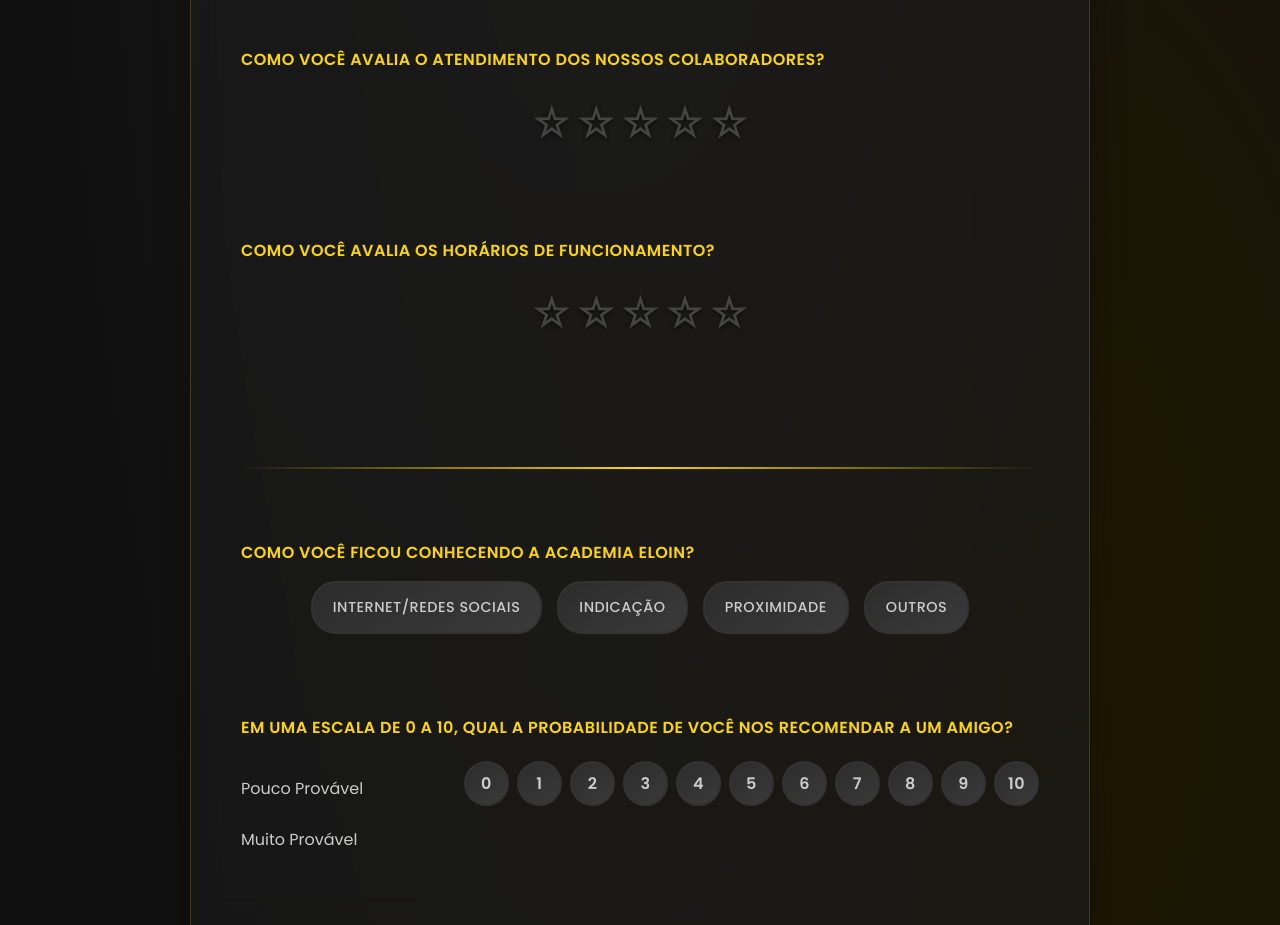
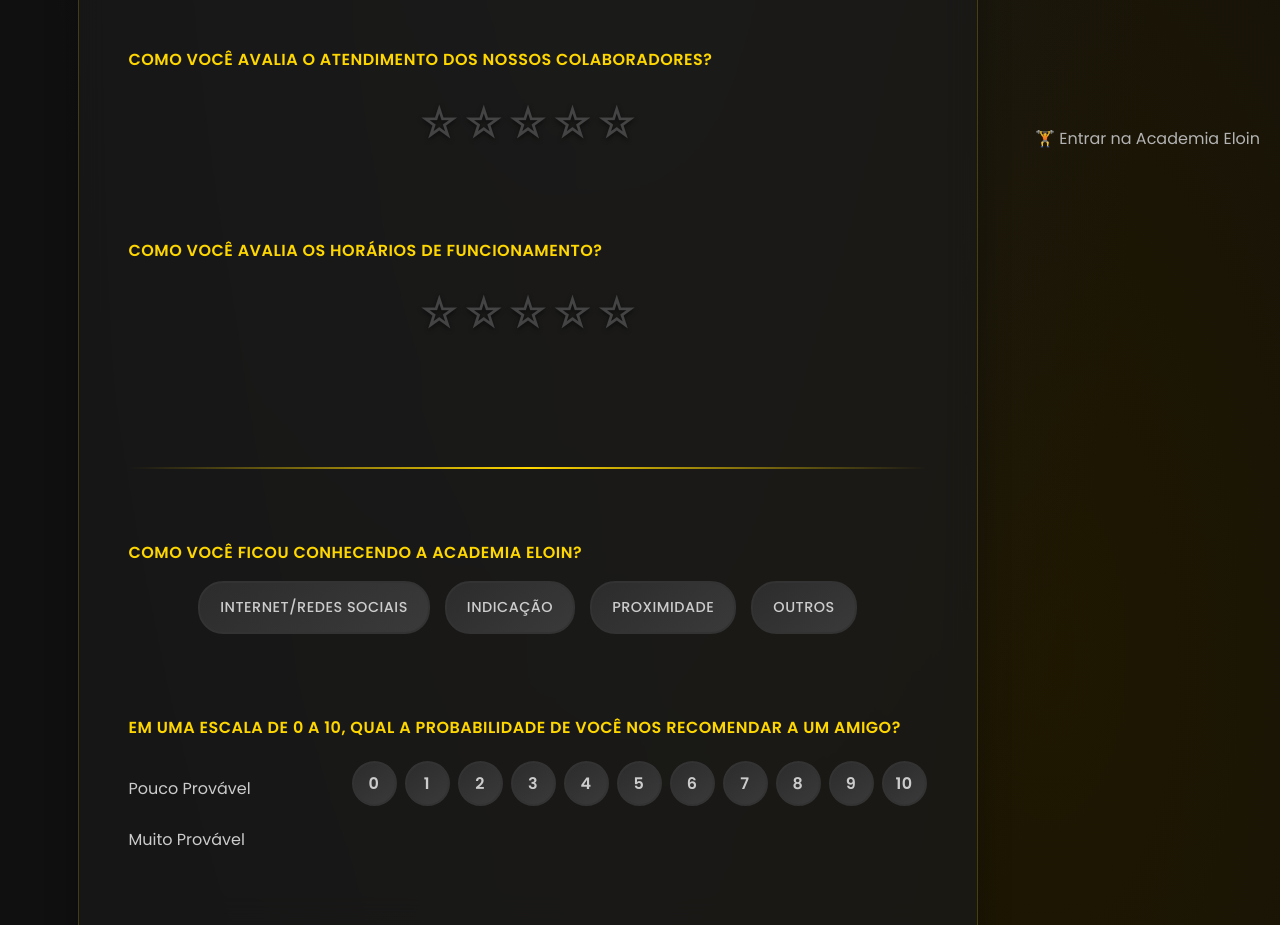
Before and after one commit to joehadest/eloin, a website: page public/index.html in a window 1280 px wide. Shown: the part 1640-2565 px from the top of the page. Drawn offline with Linux system fonts and the light colour scheme.

Commit message:
Fix: Corrige botão de login e roteamento no Vercel
- Adiciona botão '🏋️ Entrar na Academia Eloin' de volta ao index.html
- Corrige rotas no vercel.json para funcionar com a estrutura do Vercel
- Remove referências incorretas a '/public/' nas rotas
- Botão agora deve redirecionar corretamente para /login no deploy

```diff
--- a/public/index.html
+++ b/public/index.html
@@ -262,6 +262,9 @@
         </div>
     </div>
 
+    <!-- Link para acesso administrativo -->
+    <a href="/login" class="admin-link">🏋️ Entrar na Academia Eloin</a>
+
     <script src="script.js"></script>
 </body>
 
```
Also changed, not shown: vercel.json, 1 other file.
